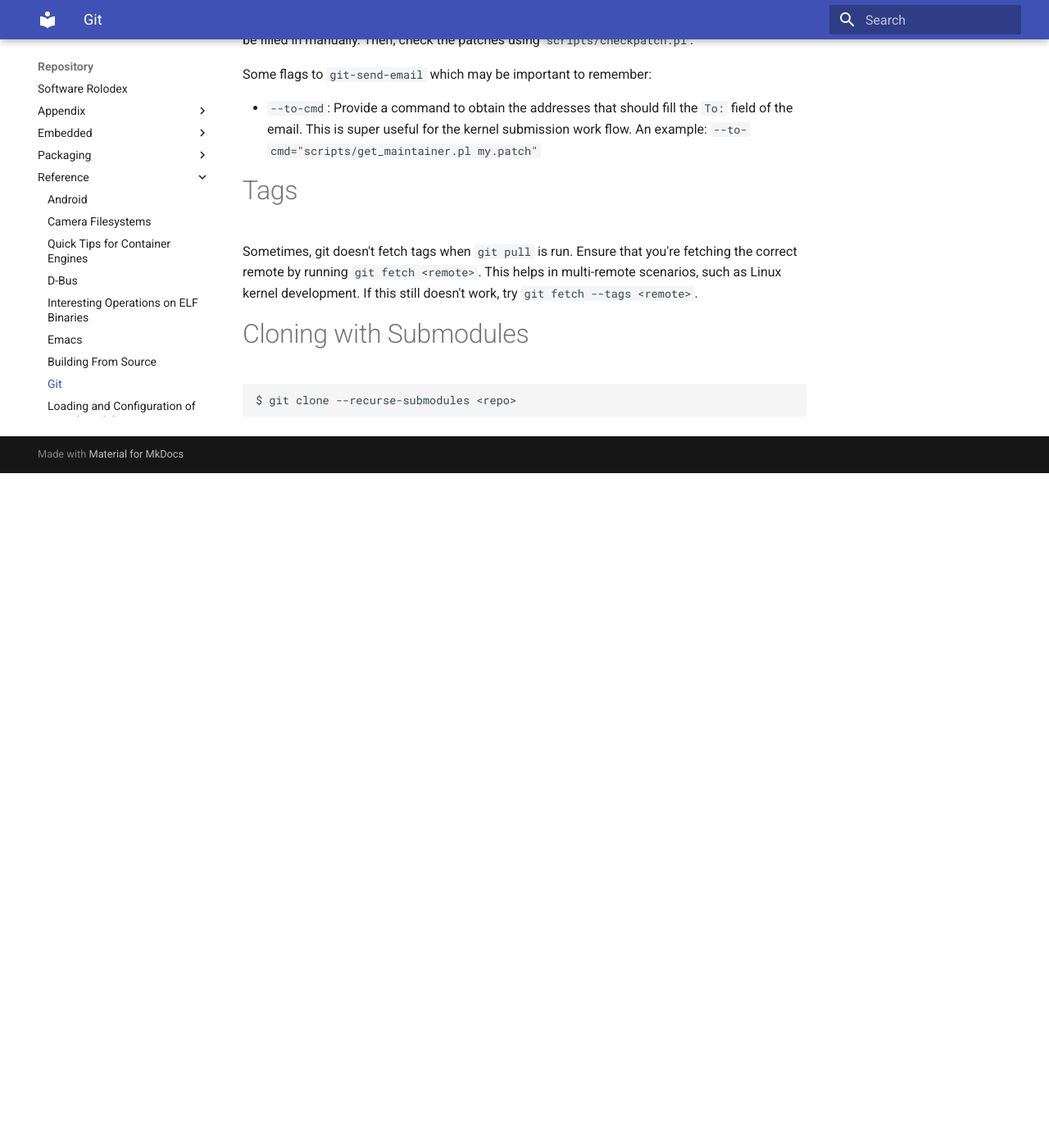
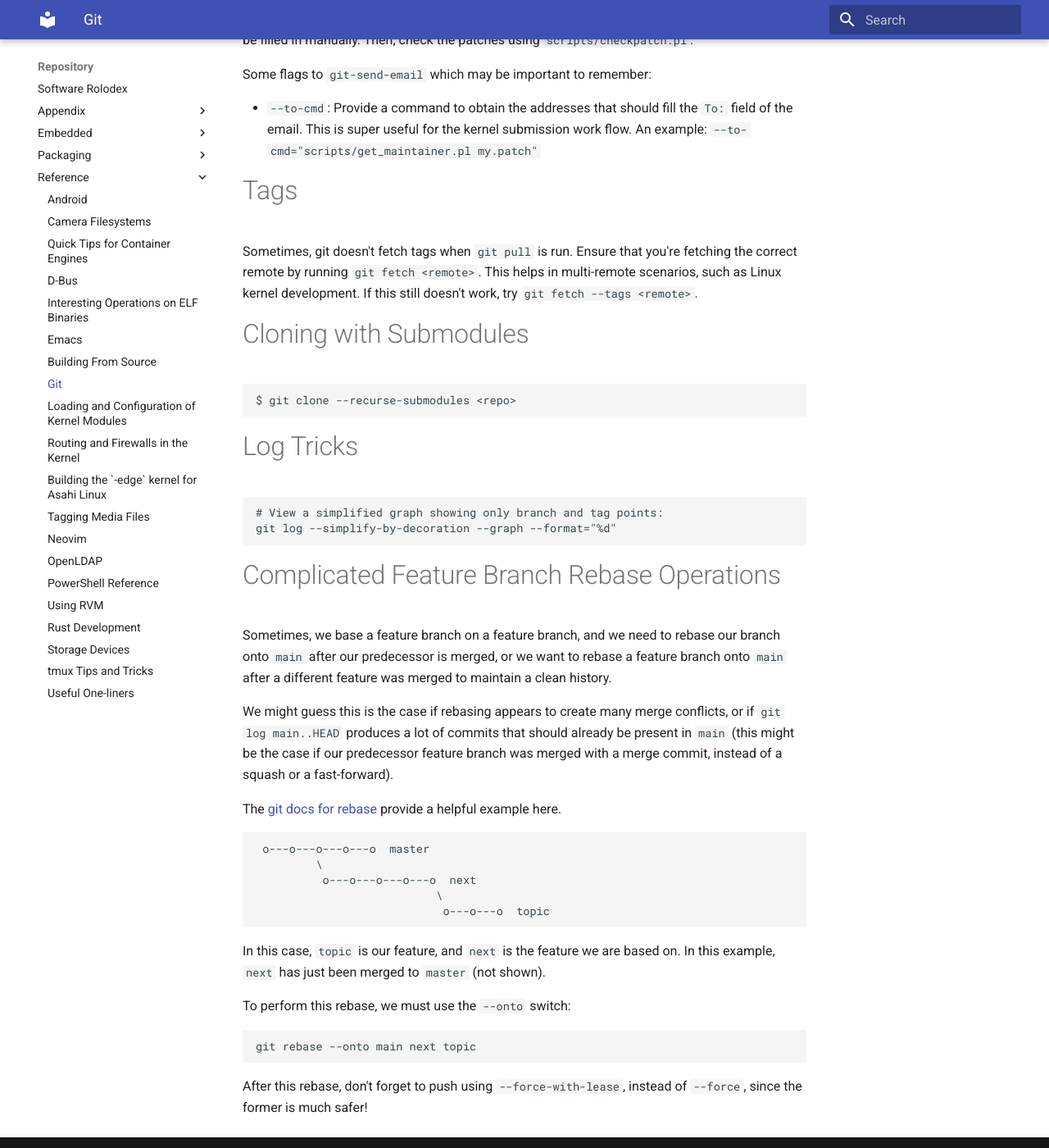
Before and after one commit to AmateurECE/twardyece-repository, an MkDocs documentation site: the page built from docs/Reference/Git.md, in a window 1280 px wide and 1400 px high, scrolled down 3823 px. Shown: the whole window at 82% size. Built offline with MkDocs 1.6.1 and Material for MkDocs 9.7.7, drawn with Linux system fonts in a browser that asks for light colours; before the commit the page ends 4400 px from its top, so only the background shows below that.

Commit message:
Update docs

````diff
--- a/docs/Reference/Git.md
+++ b/docs/Reference/Git.md
@@ -208,3 +208,46 @@ doesn't work, try `git fetch --tags <remote>`.
 ```bash-session
 $ git clone --recurse-submodules <repo>
 ```
+
+# Log Tricks
+
+```
+# View a simplified graph showing only branch and tag points:
+git log --simplify-by-decoration --graph --format="%d"
+```
+
+# Complicated Feature Branch Rebase Operations
+
+Sometimes, we base a feature branch on a feature branch, and we need to rebase
+our branch onto `main` after our predecessor is merged, or we want to rebase a
+feature branch onto `main` after a different feature was merged to maintain a
+clean history.
+
+We might guess this is the case if rebasing appears to create many merge
+conflicts, or if `git log main..HEAD` produces a lot of commits that should
+already be present in `main` (this might be the case if our predecessor feature
+branch was merged with a merge commit, instead of a squash or a fast-forward).
+
+The [git docs for rebase][1] provide a helpful example here.
+
+```
+ o---o---o---o---o  master
+         \
+          o---o---o---o---o  next
+                           \
+                            o---o---o  topic
+```
+
+In this case, `topic` is our feature, and `next` is the feature we are based
+on. In this example, `next` has just been merged to `master` (not shown).
+
+To perform this rebase, we must use the `--onto` switch:
+
+```
+git rebase --onto main next topic
+```
+
+After this rebase, don't forget to push using `--force-with-lease`, instead of
+`--force`, since the former is much safer!
+
+[1]: https://git-scm.com/docs/git-rebase
````
Also changed, not shown: docs/Packaging/Gentoo.md (+3 -0 lines), docs/Reference/Storage.md (+20 -27 lines).
